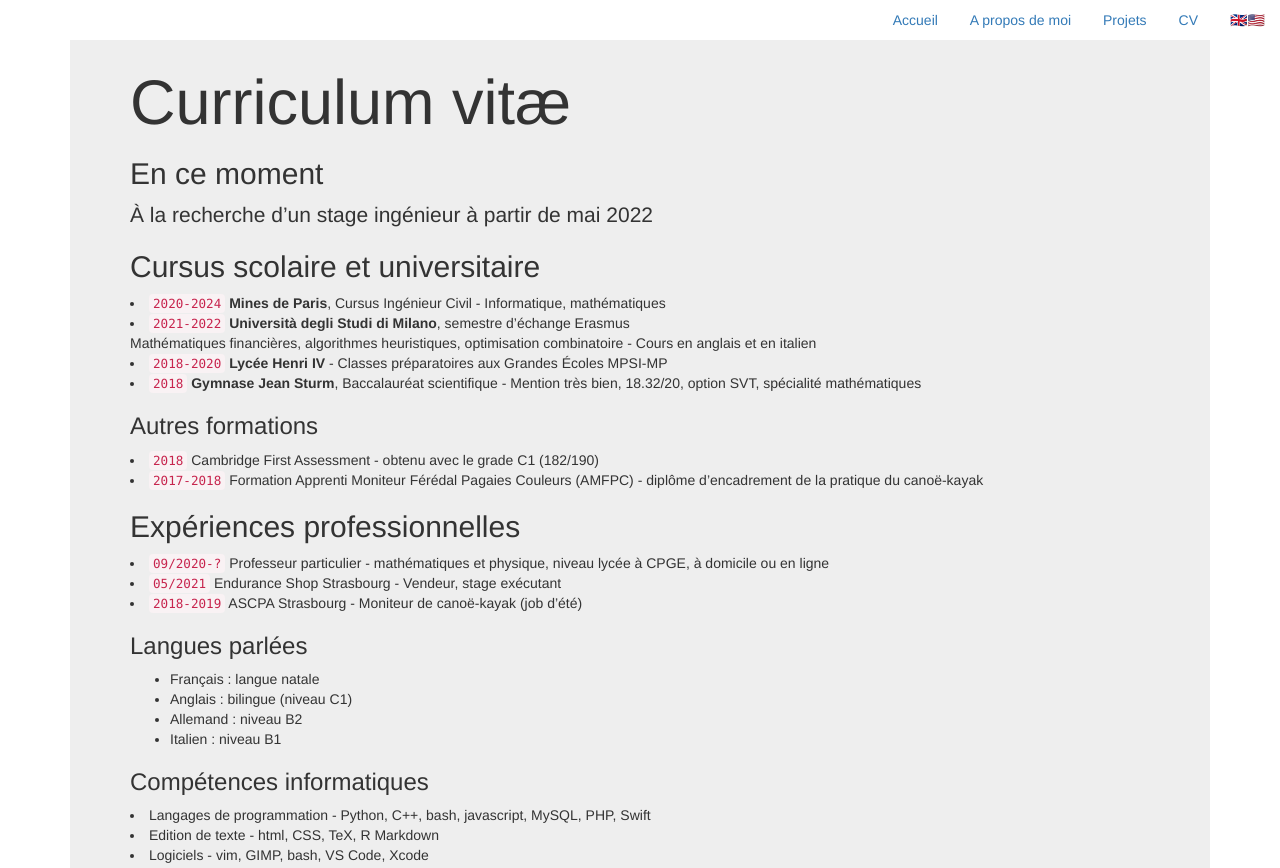
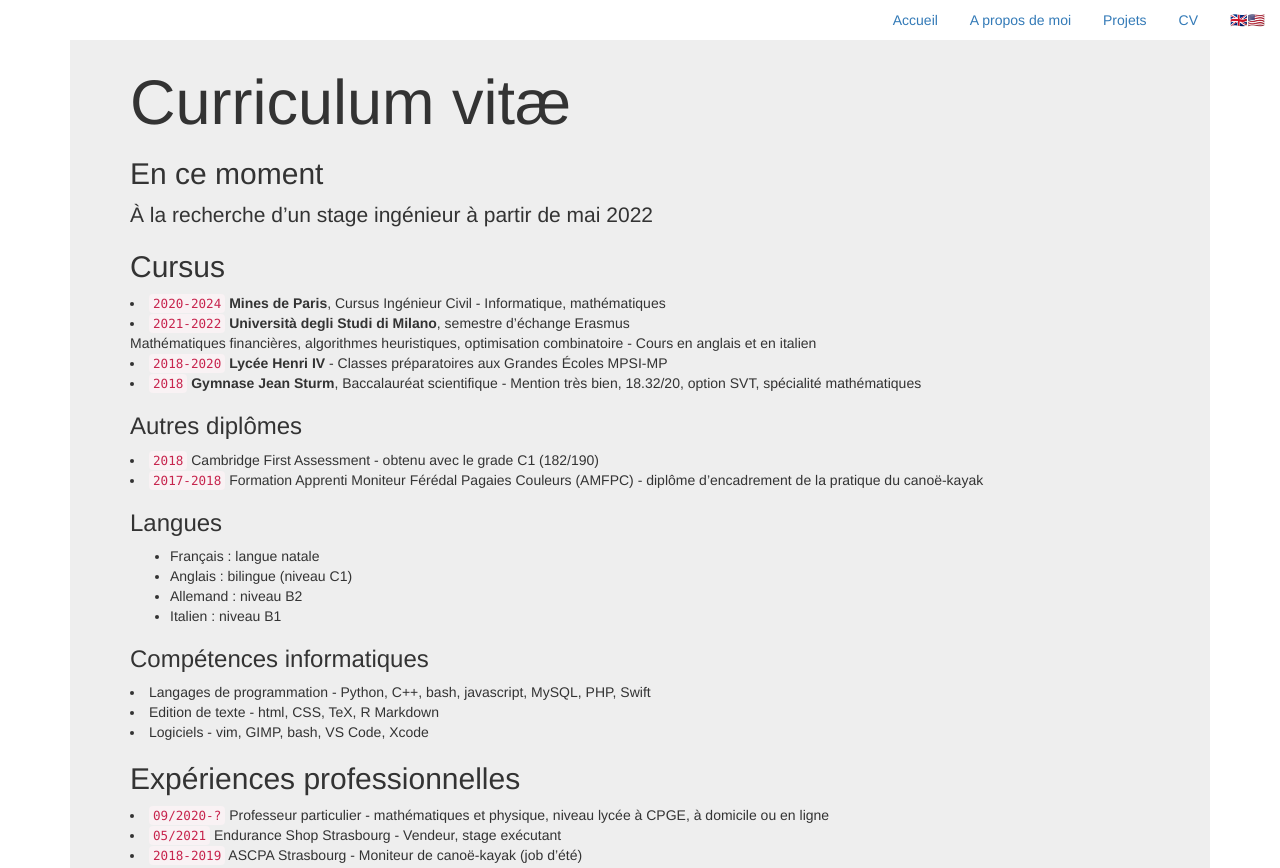
Before and after one commit to plgstalter/plgstalter.github.io, a plain HTML site: page cv.html in a window 1280 px wide. Shown: the top 868 px of the page. Drawn offline with nearby package versions, Linux system fonts and the light colour scheme.

Commit message:
js debut

```diff
--- a/cv.html
+++ b/cv.html
@@ -6,6 +6,8 @@
     <!-- Bootstrap core CSS -->
     <link href="https://maxcdn.bootstrapcdn.com/bootstrap/3.3.7/css/bootstrap.min.css" rel="stylesheet">
     <link rel="stylesheet" href="styles.css">
+    <!-- scripts -->
+    <link rel="script" href="scripts/scroll.js">
   </head>
   <body>
     <div class="banner">
@@ -25,21 +27,17 @@
 
         <h2 id="en-ce-moment">En ce moment</h2>
           <p>À la recherche d’un stage ingénieur à partir de mai 2022</p>
-
-          <h2 id="education">Cursus scolaire et universitaire</h2>
+        <div class="toptexts2">
+          <h2 id="education">Cursus</h2>
           <li><code>2020-2024</code> <b>Mines de Paris</b>, Cursus Ingénieur Civil - Informatique, mathématiques</li>
           <li><code>2021-2022</code> <b>Università degli Studi di Milano</b>, semestre d’échange Erasmus</li>
             Mathématiques financières, algorithmes heuristiques, optimisation combinatoire - Cours en anglais et en italien
           <li><code>2018-2020</code> <b>Lycée Henri IV</b> - Classes préparatoires aux Grandes Écoles MPSI-MP</li>
           <li><code>2018</code> <b>Gymnase Jean Sturm</b>, Baccalauréat scientifique - Mention très bien, 18.32/20, option SVT, spécialité mathématiques</li>
-          <h3 id="autres-formations">Autres formations</h3>
+        <h3 id="autres-formations">Autres diplômes</h3>
           <li><code>2018</code> Cambridge First Assessment - obtenu avec le grade C1 (182/190)</li>
           <li><code>2017-2018</code> Formation Apprenti Moniteur Férédal Pagaies Couleurs (AMFPC) - diplôme d’encadrement de la pratique du canoë-kayak</li>
-          <h2 id="expériences-professionnelles">Expériences professionnelles</h2>
-          <li><code>09/2020-?</code> Professeur particulier - mathématiques et physique, niveau lycée à CPGE, à domicile ou en ligne</li>
-          <li><code>05/2021</code> Endurance Shop Strasbourg - Vendeur, stage exécutant</li>
-          <li><code>2018-2019</code> ASCPA Strasbourg - Moniteur de canoë-kayak (job d’été)</li>
-           <h3 id="langues-parlées">Langues parlées</h3>
+        <h3 id="langues">Langues</h3>
           <ul>
           <li>Français : langue natale</li>
           <li>Anglais : bilingue (niveau C1)</li>
@@ -50,10 +48,20 @@
           <li>Langages de programmation - Python, C++, bash, javascript, MySQL, PHP, Swift</li>
           <li>Edition de texte - html, CSS, TeX, R Markdown</li>
           <li>Logiciels - vim, GIMP, bash, VS Code, Xcode</li>
-          <h2 id="sports-pratiqués">Sports pratiqués</h2>
+        </div>
+        <div class="toptexts2">
+           <h2 id="expériences-professionnelles">Expériences professionnelles</h2>
+          <li><code>09/2020-?</code> Professeur particulier - mathématiques et physique, niveau lycée à CPGE, à domicile ou en ligne</li>
+          <li><code>05/2021</code> Endurance Shop Strasbourg - Vendeur, stage exécutant</li>
+          <li><code>2018-2019</code> ASCPA Strasbourg - Moniteur de canoë-kayak (job d’été)</li>
+        </div>
+        <div class="toptexts2">
+        <h2 id="sports-pratiqués">Sports pratiqués</h2>
           <li>Course à pied en compétition - 1er junior au semi-marathon de Paris 2019 - 2e espoir aux courses de Strasbourg 2021</li>
           <li>Kayak - 9 ans de pratique, compétitions nationales, encadrement</li>
-      </div>
+
+        </div>
+             </div>
       <footer class="footer">
         <p>© 2021 Pierre-Louis Gstalter</p>
       </footer>
--- a/styles.css
+++ b/styles.css
@@ -38,3 +38,12 @@
   width: 100%;
   text-align: right;
 }
+
+.toptexts2 {
+  animation: fadeEffect 3s; /* fading effect takes 3s */
+}
+
+@keyframes fadeEffect { /* from 0 to full opacity */
+  from {opacity: 0;}
+  to {opacity: 1;}
+}
```
Also changed, not shown: scripts/scroll.js (added, +9 -0 lines).
